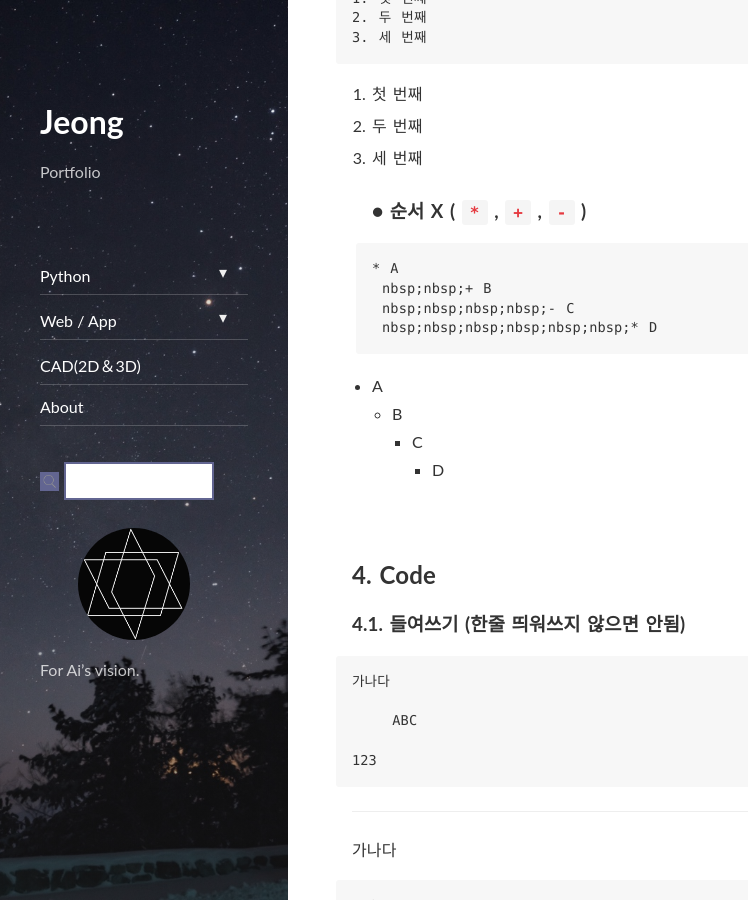
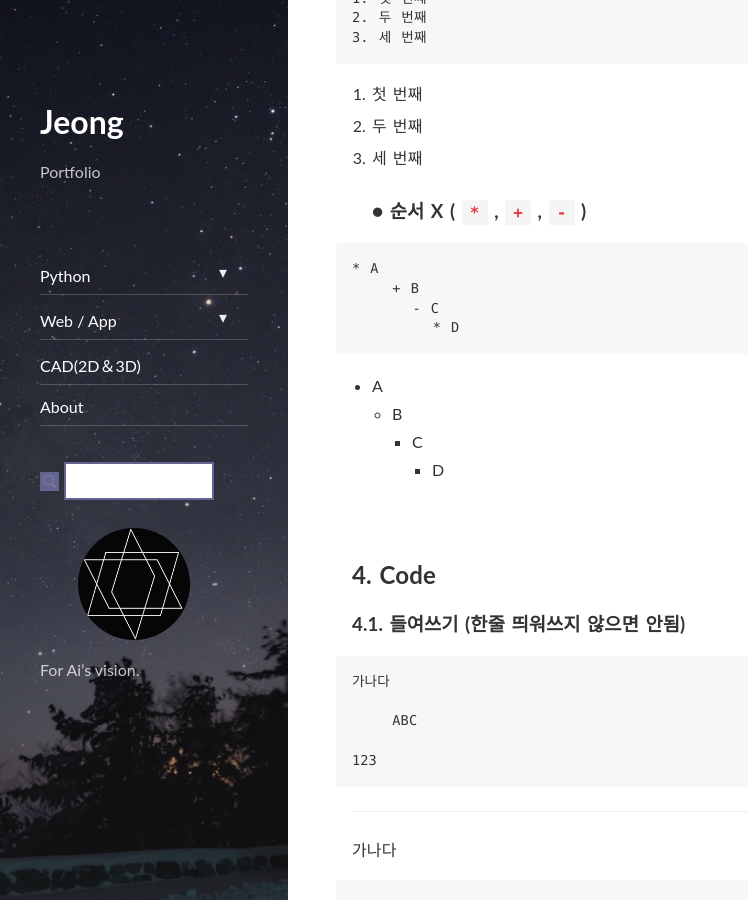
Before and after one commit to JeongJaeyoung0/JeongJaeyoung0.github.io, a Jekyll site: the page built from _posts/2021-08-02-WM-markdownguide.md, in a window 1280 px wide and 900 px high, scrolled down 1274 px. Shown: the whole window, without its empty margins (0-748 px from the left). Built offline with Jekyll 4.4.1, drawn with Linux system fonts in a browser that asks for light colours; nearby versions of some CDN libraries; comment, search, counter and statistics services are not loaded.

Commit message:
210803-10

```diff
--- a/_posts/2021-08-02-WM-markdownguide.md
+++ b/_posts/2021-08-02-WM-markdownguide.md
@@ -50,10 +50,10 @@ comments: true
 2. 두 번째
 3. 세 번째
 ### ● 순서 X ( `*` , `+` , `-` )
-    <pre><code>* A
-    nbsp;nbsp;+ B
-    nbsp;nbsp;nbsp;nbsp;- C
-    nbsp;nbsp;nbsp;nbsp;nbsp;nbsp;* D</code></pre>
+  <pre><code>* A
+    + B
+      - C
+        * D</code></pre>
 
 * A
   + B
```
Also changed, not shown: _posts/2021-08-02-PS-AnacondaVirtualEnvironment64bitTo32bit.md (+1 -1 lines).
